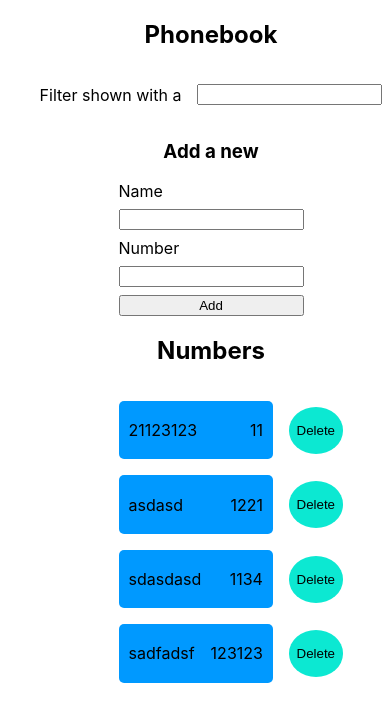
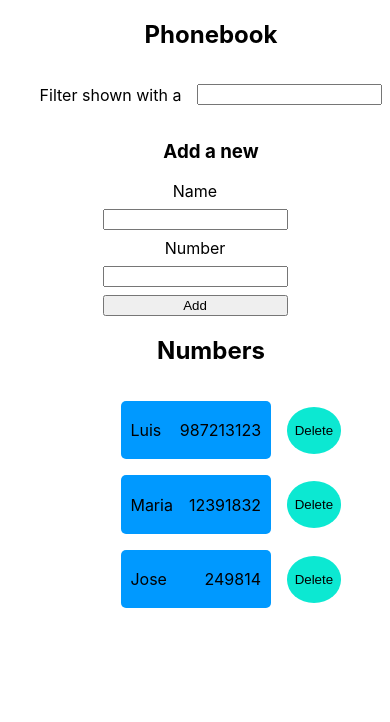
Before and after one commit to lseijp00/FullStackOpe, a React (Vite) app in the folder part 2/Phonebook/: page / in a window 390 px wide. Shown: the top 722 px of the page. Built offline with nearby package versions, Linux system fonts and the light colour scheme; data requests are answered from the project's data file.

Commit message:
Phonebook, 2.19

```diff
--- a/part 2/Phonebook/db.json
+++ b/part 2/Phonebook/db.json
@@ -1,24 +1,19 @@
 {
   "persons": [
     {
-      "name": "21123123",
-      "number": "11",
-      "id": 17
+      "name": "Luis",
+      "number": "987213123",
+      "id": 1
     },
     {
-      "name": "asdasd",
-      "number": "1221",
-      "id": 18
+      "name": "Maria",
+      "number": "12391832",
+      "id": 2
     },
     {
-      "name": "sdasdasd",
-      "number": "1134",
-      "id": 19
-    },
-    {
-      "name": "sadfadsf",
-      "number": "123123",
-      "id": 20
+      "name": "Jose",
+      "number": "249814",
+      "id": 3
     }
   ]
 }
--- /dev/null
+++ b/part 2/Phonebook/src/components/PersonForm/PersonForm.css
@@ -0,0 +1,19 @@
+.PersonForm {
+  display: flex;
+  gap: 2rem;
+  justify-content: center;
+  align-items: center;
+  width: 80vw;
+  position: relative;
+  text-align: center;
+}
+
+.success_message {
+  position: absolute;
+  top: 0;
+  right: 0;
+  padding: 1rem 2rem;
+  border-radius: 5px;
+  color: white;
+  background-color: rgb(131, 197, 131);
+}
--- a/part 2/Phonebook/src/components/PersonForm/PersonForm.jsx
+++ b/part 2/Phonebook/src/components/PersonForm/PersonForm.jsx
@@ -1,10 +1,12 @@
 import axios from 'axios'
 import { useState } from 'react'
 import service from '../../services/service'
+import './PersonForm.css'
 
 export default function PersonForm({ persons, setPersons }) {
   const [newName, setNewName] = useState('')
   const [newNumber, setNewNumber] = useState('')
+  const [showSuccessMessage, setShowSuccessMessage] = useState(false)
 
   const handleNameChange = (e) => {
     e.preventDefault()
@@ -13,6 +15,12 @@ export default function PersonForm({ persons, setPersons }) {
   const handleNumberChange = (e) => {
     e.preventDefault()
     setNewNumber(e.target.value)
+  }
+  const showSuccess = () => {
+    setShowSuccessMessage(true)
+    setTimeout(() => {
+      setShowSuccessMessage(false)
+    }, 5000)
   }
 
   const addContact = (e) => {
@@ -33,10 +41,10 @@ export default function PersonForm({ persons, setPersons }) {
             )
           )
         )
-      console.log(persons)
+      showSuccess()
     } else {
-      service.create(newContact)
-      setPersons([...persons, newContact])
+      service.create(newContact).then(setPersons([...persons, newContact]))
+      showSuccess()
     }
 
     setNewName('')
@@ -44,6 +52,7 @@ export default function PersonForm({ persons, setPersons }) {
   }
 
   return (
+    <div className='PersonForm'>
       <form
         style={{
           display: 'inline-flex',
@@ -56,5 +65,11 @@ export default function PersonForm({ persons, setPersons }) {
         Number <input value={newNumber} onChange={handleNumberChange} />
         <button type='submit'>Add</button>
       </form>
+      <div>
+        {showSuccessMessage && (
+          <div className='success_message'>Success muy bien hecho</div>
+        )}
+      </div>
+    </div>
   )
 }
```
Lines whose indentation alone changed are shown as unchanged.
